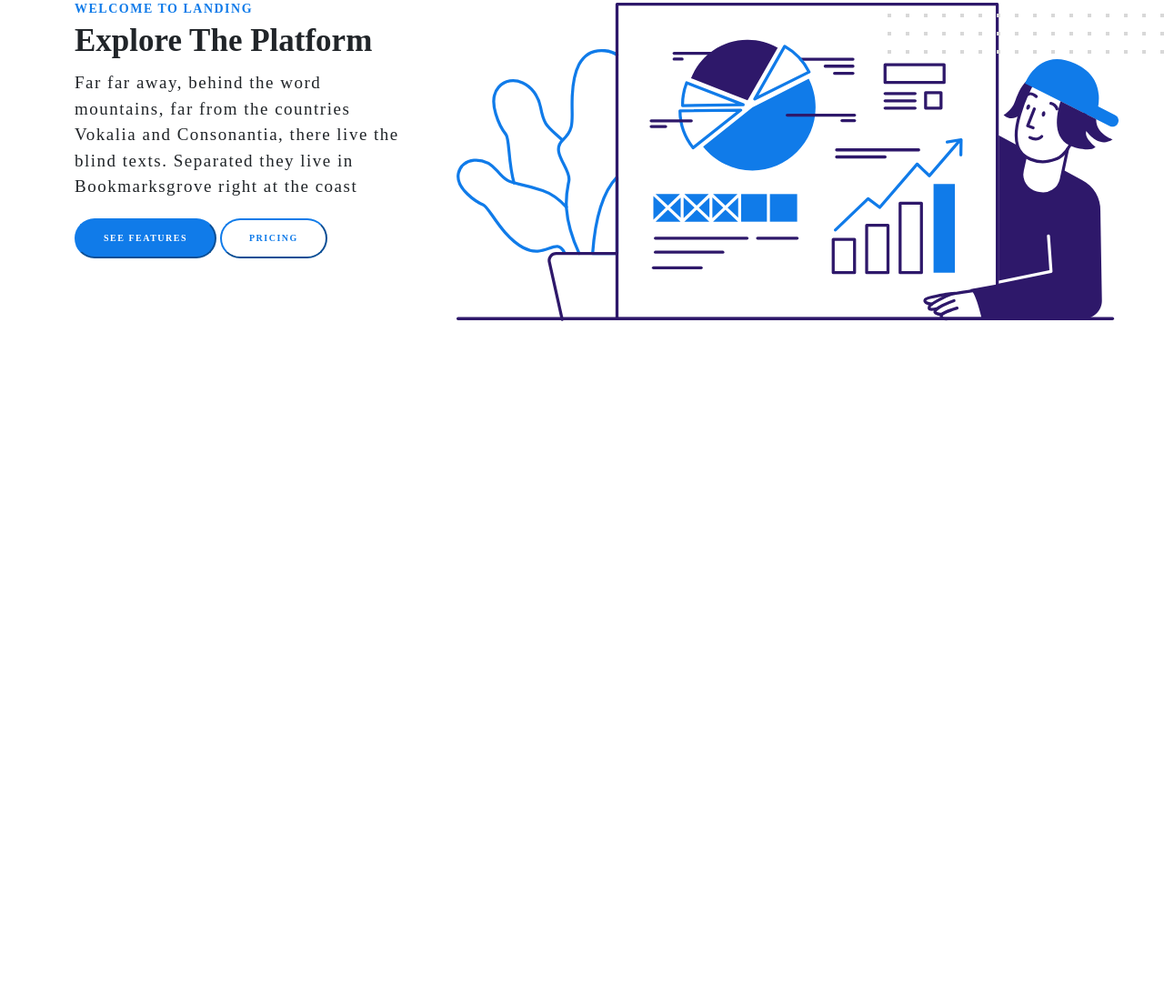
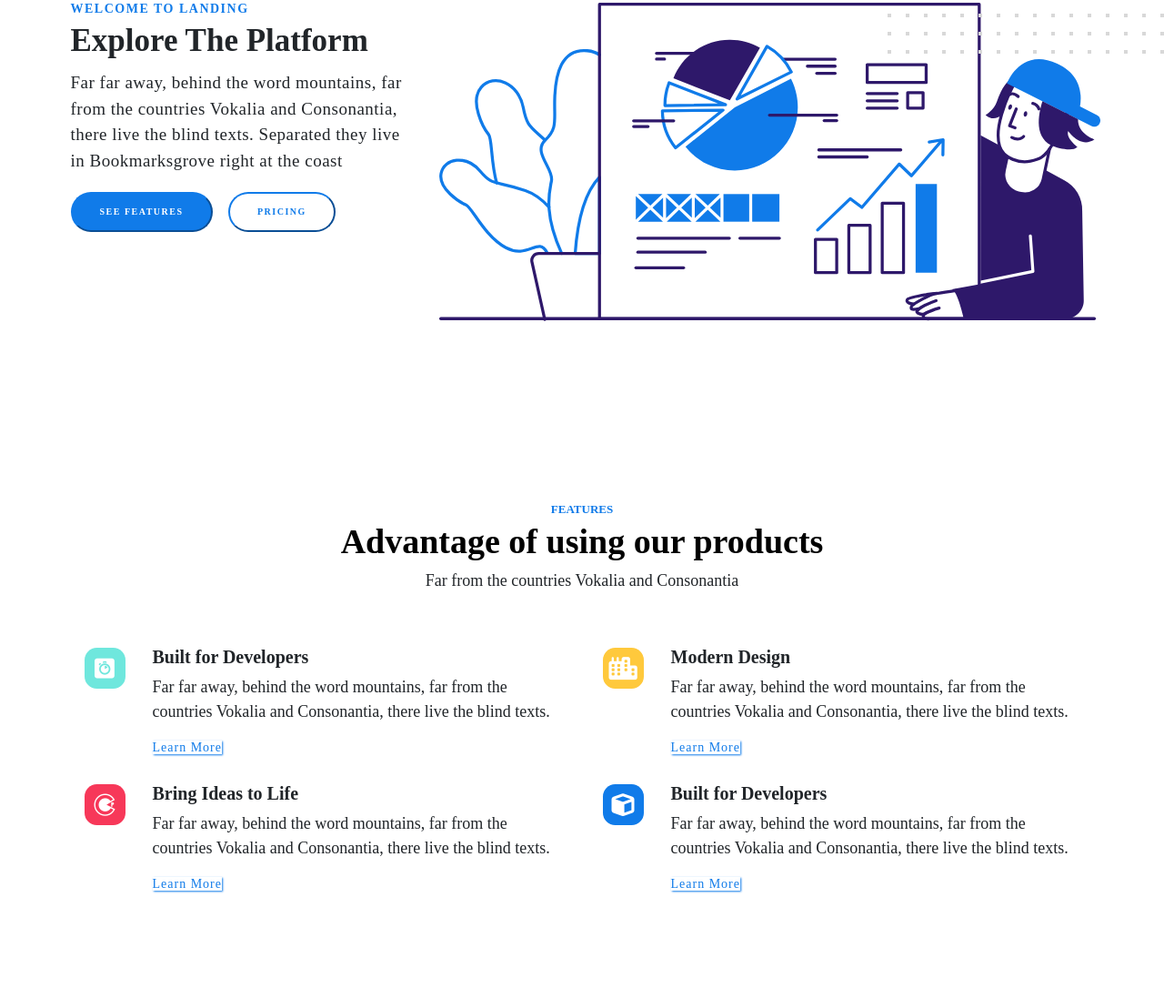
Before and after one commit to DaoNgocAnhKhoi/BasicHTMLWebsite, a plain HTML site: page index.html in a window 1280 px wide. Shown: the part 405-1502 px from the top of the page at 91% size. Before the commit the page ends 858 px from the top, so only its background shows below. Drawn offline with nearby package versions, Linux system fonts and the light colour scheme.

Commit message:
advantage

```diff
--- a/index.html
+++ b/index.html
@@ -15,10 +15,13 @@
         crossorigin="anonymous" referrerpolicy="no-referrer" />
 
 
+
+    <!-- STYLE CSS -->
     <link rel="stylesheet" href="./css/style.css">
 </head>
 
 <body>
+    <!-- NAVBAR -->
     <nav>
         <div class="container">
             <div class="myNavbar">
@@ -38,7 +41,8 @@
                             </li>
                             <li class="has-children">
                                 <div class="has-children-sub">
-                                    <a href="" class="myNavbar-link">Menu Two <i class="fa fa-angle-right ps-2 ps-3"></i></a>
+                                    <a href="" class="myNavbar-link">Menu Two <i
+                                            class="fa fa-angle-right ps-2 ps-3"></i></a>
                                 </div>
                                 <ul class="dropdown-sub">
                                     <li><a href="" class="myNavbar-link">Sub MenuOne</a></li>
@@ -76,7 +80,8 @@
 
     </nav>
 
-    <div class="home">
+    <!-- HOME -->
+    <section class="home">
         <div class="container">
             <div class="dots">
                 <img src="./images/dots.png" alt="">
@@ -89,9 +94,11 @@
                 <div class="home-content__left col-4">
                     <p class="home-content-welcome">WELCOME TO LANDING</p>
                     <h2 class="home-content-explore">Explore The Platform</h2>
-                    <p class="home-content-far">Far far away, behind the word mountains, far from the countries Vokalia and Consonantia, there live the blind texts. Separated they live in Bookmarksgrove right at the coast</p>
+                    <p class="home-content-far">Far far away, behind the word mountains, far from the countries Vokalia
+                        and Consonantia, there live the blind texts. Separated they live in Bookmarksgrove right at the
+                        coast</p>
                     <div class="home-content-button">
-                        <button class="button-left">SEE FEATURES</button>
+                        <button class="button-left me-4">SEE FEATURES</button>
                         <button class="button-right">PRICING</button>
                     </div>
                 </div>
@@ -100,12 +107,80 @@
                 </div>
             </div>
         </div>
-    </div>
+    </section>
 
-<!-- JQUERY -->
-<script src="https://cdnjs.cloudflare.com/ajax/libs/jquery/3.6.3/jquery.min.js"
-integrity="sha512-STof4xm1wgkfm7heWqFJVn58Hm3EtS31XFaagaa8VMReCXAkQnJZ+jEy8PCC/iT18dFy95WcExNHFTqLyp72eQ=="
-crossorigin="anonymous" referrerpolicy="no-referrer"></script>
+    <!-- ADVANTAGE -->
+    <section class="advantage">
+        <div class="container">
+            <div class="row mb-5">
+                <div class="col-12 text-center head">
+                    <span class="caption">Features</span>
+                    <h2 class="heading">Advantage of using our products</h2>
+                    <p class="content">Far from the countries Vokalia and Consonantia</p>
+                </div>
+            </div>
+            <div class="row">
+                <div class="col-6">
+                    <div class="service d-flex">
+                        <div class="service-icon">
+                            <i class="fab fa-algolia"></i>
+                        </div>
+                        <div class="service-content">
+                            <h3>Built for Developers</h3>
+                            <p>Far far away, behind the word mountains, far from the countries Vokalia and Consonantia,
+                                there live the blind texts.</p>
+                            <p>Learn More</p>
+                        </div>
+                    </div>
+                </div>
+                <div class="col-6">
+                    <div class="service d-flex">
+                        <div class="service-icon">
+                            <i class="fa fa-city" style="background-color: #ffc93c;"></i>
+                        </div>
+                        <div class="service-content">
+                            <h3>Modern Design</h3>
+                            <p>Far far away, behind the word mountains, far from the countries Vokalia and Consonantia,
+                                there live the blind texts.</p>
+                            <p>Learn More</p>
+                        </div>
+                    </div>
+                </div>
+                <div class="col-6">
+                    <div class="service d-flex">
+                        <div class="service-icon">
+                            <i class="fab fa-codiepie" style="background-color: #f73859"></i>
+                        </div>
+                        <div class="service-content">
+                            <h3>Bring Ideas to Life</h3>
+                            <p>Far far away, behind the word mountains, far from the countries Vokalia and Consonantia,
+                                there live the blind texts.</p>
+                            <p>Learn More</p>
+                        </div>
+                    </div>
+                </div>
+                <div class="col-6">
+                    <div class="service d-flex">
+                        <div class="service-icon">
+                            <i class="fa fa-cube" style="background-color: #107BE9"></i>
+                        </div>
+                        <div class="service-content">
+                            <h3>Built for Developers</h3>
+                            <p>Far far away, behind the word mountains, far from the countries Vokalia and Consonantia,
+                                there live the blind texts.</p>
+                            <p>Learn More</p>
+                        </div>
+                    </div>
+                </div>
+
+            </div>
+        </div>
+    </section>
+
+    <!-- JQUERY -->
+    <script src="https://cdnjs.cloudflare.com/ajax/libs/jquery/3.6.3/jquery.min.js"
+        integrity="sha512-STof4xm1wgkfm7heWqFJVn58Hm3EtS31XFaagaa8VMReCXAkQnJZ+jEy8PCC/iT18dFy95WcExNHFTqLyp72eQ=="
+        crossorigin="anonymous" referrerpolicy="no-referrer"></script>
     <!-- BOOSTRAP 5 -->
     <script src="https://cdn.jsdelivr.net/npm/bootstrap@5.3.0-alpha1/dist/js/bootstrap.bundle.min.js"
         integrity="sha384-w76AqPfDkMBDXo30jS1Sgez6pr3x5MlQ1ZAGC+nuZB+EYdgRZgiwxhTBTkF7CXvN" crossorigin="anonymous">
--- a/sass/Base/_reset.scss
+++ b/sass/Base/_reset.scss
@@ -141,3 +141,7 @@ video {
     display: block;
     max-width: 100%;
 }
+html {
+  font-size: 62.5%;
+  box-sizing: border-box;
+}
--- /dev/null
+++ b/sass/Layouts/_advantage.scss
@@ -0,0 +1,61 @@
+.advantage{
+    padding: 10rem 0;
+    .head{
+        .caption{
+            color: #107BE9;
+            font-size: 1.3rem;
+            text-transform: uppercase;
+            font-weight: bold;
+            margin-bottom: 1rem;
+            display: block;
+        }
+        .heading{
+            font-size: 3.8rem;
+            color: #000000;
+            margin-bottom: 1rem;
+            font-weight: bold;
+        }
+        .content{
+            margin-top: 1.5rem;
+            font-size: 1.8rem;
+            margin-bottom: 2rem;
+        }
+    }
+    .service{
+        padding: 15px;
+        .service-icon{
+            margin-right: 3rem;
+            i{
+                width: 4.5rem;
+                height: 4.5rem;
+                background-color: #6fe7dd;
+                font-size: 2.5rem;
+                text-align: center;
+                line-height: 4.5rem;
+                display: block;
+                color: white;
+                border-radius: 30%;
+            }
+        }
+        .service-content{
+            h3{
+                font-size: 2rem;
+                margin-bottom: 1rem;
+                font-weight: bold;
+            }
+            p{
+                font-size: 1.8rem;
+                line-height: 1.5;
+                margin-bottom: 1.5rem;
+            }
+            p:last-child{
+                font-size: 1.4rem;
+                color: #107BE9;
+                box-shadow: 1px 1px 2px 0px;
+                letter-spacing: 1px;
+                display: inline;
+                cursor: pointer;
+            }
+        }
+    }
+}
--- a/sass/Layouts/_home.scss
+++ b/sass/Layouts/_home.scss
@@ -1,18 +1,20 @@
 .home {
-    padding-top: 50px;
-    padding-bottom: 100px;
-    .dots{
+    padding-top: 5rem;
+    padding-bottom: 10rem;
+
+    .dots {
         position: absolute;
         right: 0;
         top: 25%;
     }
+
     &-title {
-        max-width: 350px;
+        max-width: 35rem;
         margin: 0 auto;
         line-height: 1.2;
-        font-size: 35px;
+        font-size: 3.5rem;
         font-weight: bold;
-        padding: 50px 0;
+        padding: 5rem 0;
 
         .untree {
             color: aqua;
@@ -22,43 +24,46 @@
     &-content {
         &-welcome {
             color: #107BE9;
-            font-size: 14px;
+            font-size: 1.4rem;
             text-transform: uppercase;
             letter-spacing: 1.5px;
             font-weight: bold;
         }
 
-        &-explore{
-            padding: 10px 0 15px 0;
+        &-explore {
+            padding: 1rem 0 1.5rem 0;
             font-size: 35px;
             font-weight: bold;
         }
-        &-far{
+
+        &-far {
             line-height: 1.5;
-            font-size: 19px;
+            font-size: 1.9rem;
             font-weight: 500;
-            margin-bottom: 20px;
-            letter-spacing: 1.5px;
+            margin-bottom: 2rem;
+            letter-spacing: 0.05rem;
         }
-        &-button{
-            .button-left{
-                padding: 15px 30px;
+
+        &-button {
+            .button-left {
+                padding: 1.5rem 3rem;
                 border-radius: 100rem;
                 background: #107BE9;
                 border-color: #107BE9;
                 color: white;
-                font-size: 10px;
+                font-size: 1rem;
                 font-weight: bold;
-            letter-spacing: 1.5px;
+                letter-spacing: 1.5px;
 
             }
-            .button-right{
-                padding: 15px 30px;
+
+            .button-right {
+                padding: 1.5rem 3rem;
                 border-radius: 100rem;
                 color: #107BE9;
                 border-color: #107BE9;
                 background-color: white;
-                font-size: 10px;
+                font-size: 1rem;
                 font-weight: bold;
                 letter-spacing: 1.5px;
 
--- a/sass/main.scss
+++ b/sass/main.scss
@@ -6,4 +6,5 @@
 
 // Layouts
 @import './Layouts/navbar';
-@import './Layouts/home'
+@import './Layouts/home';
+@import './Layouts/advantage'
```
Also changed, not shown: css/style.css, 1 other file.
